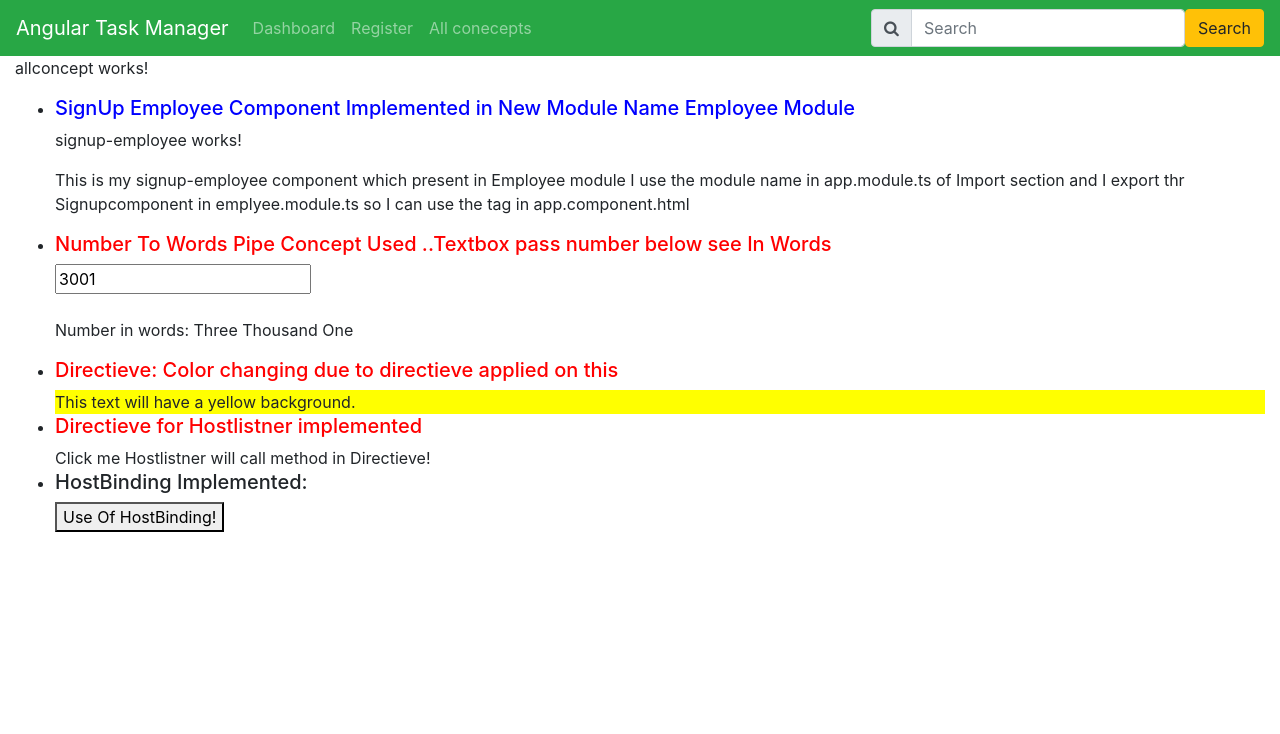
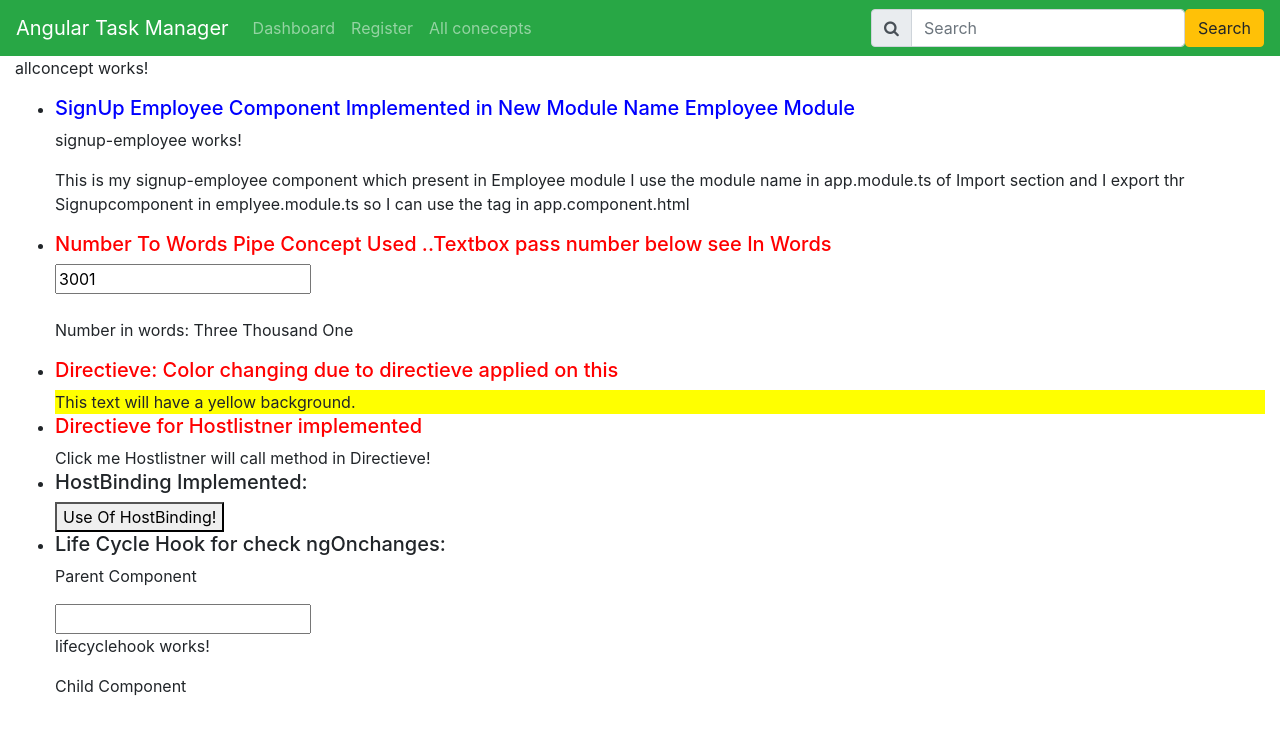
Before and after one commit to kamallochanpradhan/deployMyAngularFrontend, an Angular app: page /allconcept in a window 1280 px wide. Shown: the top 734 px of the page. Built offline with nearby package versions, Linux system fonts and the light colour scheme.

Commit message:
ngOnChanges life cycle hook implemented

```diff
--- a/src/app/allconcept/allconcept.component.html
+++ b/src/app/allconcept/allconcept.component.html
@@ -27,4 +27,10 @@
         <h5>HostBinding Implemented: </h5>
         <app-custom-button-component-for-host-binding>ggggg</app-custom-button-component-for-host-binding>
     </li>
+    <li>
+        <h5>Life Cycle Hook for check ngOnchanges:</h5>
+        <p>Parent Component</p>
+        <input type="text" [(ngModel)]="txtInput">
+        <app-lifecyclehook [messageFromParent]="txtInput"></app-lifecyclehook>
+    </li>
  </ul>
--- a/src/app/allconcept/allconcept.component.ts
+++ b/src/app/allconcept/allconcept.component.ts
@@ -11,6 +11,7 @@
 
   myValue:number | undefined;
   myValue2 = 'Hello world';
+  txtInput="";
 
 
   ngOnInit(): void {
--- a/src/app/lifecyclehook/lifecyclehook.component.html
+++ b/src/app/lifecyclehook/lifecyclehook.component.html
@@ -1 +1,4 @@
 <p>lifecyclehook works!</p>
+
+<p>Child Component</p>
+{{messageFromParent}}
--- a/src/app/lifecyclehook/lifecyclehook.component.ts
+++ b/src/app/lifecyclehook/lifecyclehook.component.ts
@@ -1,4 +1,4 @@
-import { Component, DoCheck, OnChanges, OnInit, SimpleChanges } from '@angular/core';
+import { Component, DoCheck, Input, OnChanges, OnInit, SimpleChanges } from '@angular/core';
 
 @Component({
   selector: 'app-lifecyclehook',
@@ -6,9 +6,8 @@
   styleUrls: ['./lifecyclehook.component.css'],
 })
 export class LifecyclehookComponent implements OnChanges,OnInit,DoCheck {
-  /**
-   *
-   */
+
+  @Input() messageFromParent:string | undefined;
   constructor()
   {
     //Initilize the property of component and inject service into component
@@ -16,12 +15,12 @@
   ngDoCheck(): void {
     /*Executes when an event occurs, before change detection process, used to identify
     weather change detection process occurs or not, for the third party controls */
-    throw new Error('Method not implemented.');
+    //throw new Error('Method not implemented.');
   }
   ngOnInit(): void {
     /*Executes after initilization of components meta data used to call services to get
      initial data from database  */
-    throw new Error('Method not implemented.');
+   // throw new Error('Method not implemented.');
   }
   ngOnChanges(changes: SimpleChanges): void
   {
@@ -29,7 +28,8 @@
     and every time when input value have been  changed..not executed when
      there are no input property*/
 
-    throw new Error('Method not implemented.');
+     console.log(this.messageFromParent);
+     console.log(changes);
   }
 
 }
```
